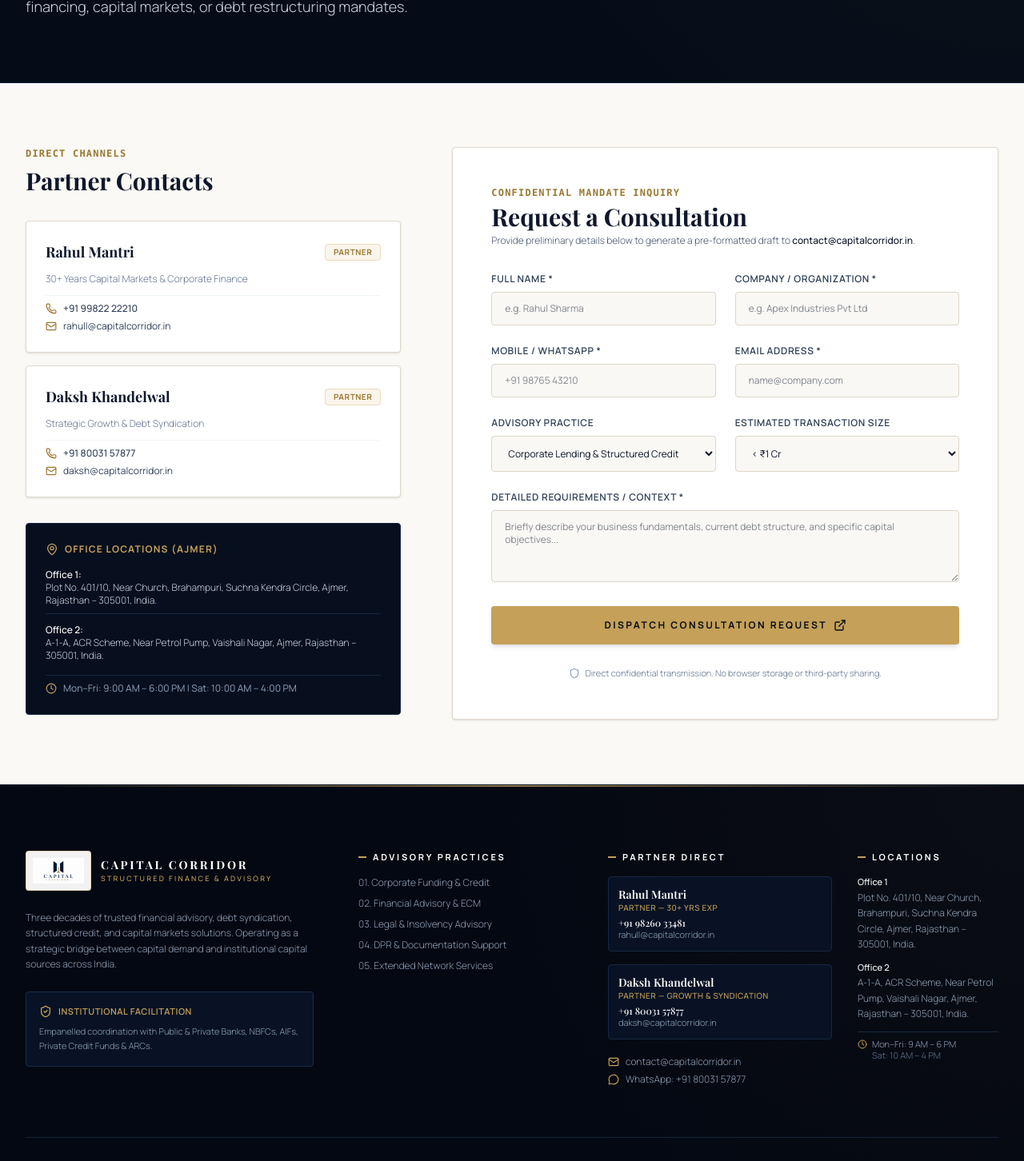
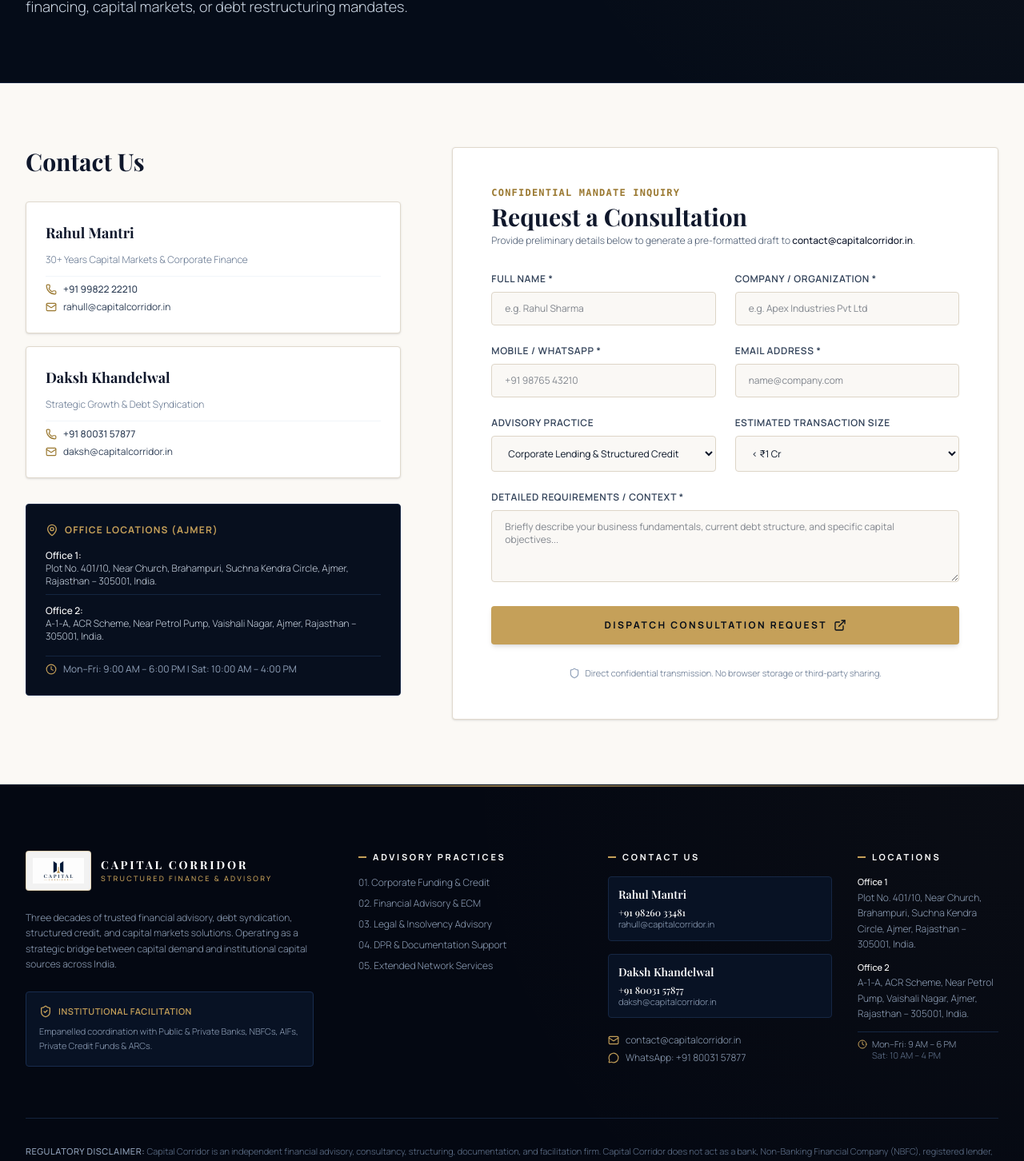
Before and after one commit to Saksham1105/Capital_Corridor, a React (Vite) app: page /contact in a window 1280 px wide. Shown: the part 405-1857 px from the top of the page at 80% size. Built offline with nearby package versions, Linux system fonts and the light colour scheme; a web font is replaced by a local one.

Commit message:
fix: update contact labels and remove partner text

```diff
--- a/src/components/Footer.tsx
+++ b/src/components/Footer.tsx
@@ -90,24 +90,22 @@
             </ul>
           </div>
 
-          {/* Column 3: Direct Partner Channels */}
+          {/* Column 3: Direct Channels */}
           <div className="lg:col-span-3 space-y-4">
             <h3 className="text-white text-[11px] font-bold uppercase tracking-[0.25em] flex items-center gap-2">
-              <span className="w-2.5 h-0.5 bg-[#C5A059]" /> Partner Direct
+              <span className="w-2.5 h-0.5 bg-[#C5A059]" /> Contact Us
             </h3>
 
             <div className="space-y-4 text-xs font-light">
               <div className="p-3 bg-[#081224] border border-[#162744] rounded-sm">
                 <div className="text-white font-serif text-sm font-semibold">Rahul Mantri</div>
-                <div className="text-[10px] text-[#C5A059] font-medium tracking-wider uppercase mb-1">Partner — 30+ Yrs Exp</div>
-                <a href="tel:+919826033481" className="text-white hover:text-[#C5A059] transition-colors block text-xs font-serif font-medium">+91 98260 33481</a>
+                <a href="tel:+919826033481" className="text-white hover:text-[#C5A059] transition-colors block text-xs font-serif font-medium mt-1">+91 98260 33481</a>
                 <a href="mailto:rahull@capitalcorridor.in" className="text-slate-400 hover:text-white transition-colors block text-[11px] font-sans">rahull@capitalcorridor.in</a>
               </div>
 
               <div className="p-3 bg-[#081224] border border-[#162744] rounded-sm">
                 <div className="text-white font-serif text-sm font-semibold">Daksh Khandelwal</div>
-                <div className="text-[10px] text-[#C5A059] font-medium tracking-wider uppercase mb-1">Partner — Growth & Syndication</div>
-                <a href="tel:+918003157877" className="text-white hover:text-[#C5A059] transition-colors block text-xs font-serif font-medium">+91 80031 57877</a>
+                <a href="tel:+918003157877" className="text-white hover:text-[#C5A059] transition-colors block text-xs font-serif font-medium mt-1">+91 80031 57877</a>
                 <a href="mailto:daksh@capitalcorridor.in" className="text-slate-400 hover:text-white transition-colors block text-[11px] font-sans">daksh@capitalcorridor.in</a>
               </div>
 
--- a/src/components/home/LeadershipShowcaseV4.tsx
+++ b/src/components/home/LeadershipShowcaseV4.tsx
@@ -43,7 +43,7 @@
             <div className="flex-1 space-y-4">
               <div>
                 <span className="text-[10px] font-bold uppercase tracking-[0.25em] text-[#9A7830]">
-                  Partner &bull; 30+ Years Experience
+                  30+ Years Experience
                 </span>
                 <h3 className="text-2xl font-serif font-bold text-slate-900 mt-1">
                   Rahul Mantri
@@ -88,7 +88,7 @@
             <div className="flex-1 space-y-4">
               <div>
                 <span className="text-[10px] font-bold uppercase tracking-[0.25em] text-[#9A7830]">
-                  Partner &bull; Strategic Growth
+                  Strategic Growth
                 </span>
                 <h3 className="text-2xl font-serif font-bold text-slate-900 mt-1">
                   Daksh Khandelwal
--- a/src/pages/ContactUs.tsx
+++ b/src/pages/ContactUs.tsx
@@ -71,11 +71,8 @@
           {/* Left Column: Direct Leadership & Locations */}
           <div className="lg:col-span-5 space-y-8">
             <div>
-              <span className="font-mono text-xs font-bold text-[#9A7830] uppercase tracking-widest block mb-2">
-                DIRECT CHANNELS
-              </span>
               <h2 className="text-2xl sm:text-3xl font-serif font-bold text-slate-900">
-                Partner Contacts
+                Contact Us
               </h2>
             </div>
 
@@ -84,9 +81,6 @@
               <div className="p-6 bg-white border border-[#E0D9CD] rounded-sm shadow-sm space-y-3">
                 <div className="flex items-center justify-between">
                   <h3 className="font-serif text-lg font-bold text-slate-900">Rahul Mantri</h3>
-                  <span className="text-[10px] font-bold uppercase tracking-wider text-[#9A7830] bg-[#FAF5EC] px-2.5 py-0.5 rounded border border-[#EADBBE]">
-                    Partner
-                  </span>
                 </div>
                 <p className="text-xs text-slate-500 font-light">30+ Years Capital Markets &amp; Corporate Finance</p>
                 <div className="pt-2 border-t border-slate-100 space-y-1.5 text-xs text-slate-700">
@@ -104,9 +98,6 @@
               <div className="p-6 bg-white border border-[#E0D9CD] rounded-sm shadow-sm space-y-3">
                 <div className="flex items-center justify-between">
                   <h3 className="font-serif text-lg font-bold text-slate-900">Daksh Khandelwal</h3>
-                  <span className="text-[10px] font-bold uppercase tracking-wider text-[#9A7830] bg-[#FAF5EC] px-2.5 py-0.5 rounded border border-[#EADBBE]">
-                    Partner
-                  </span>
                 </div>
                 <p className="text-xs text-slate-500 font-light">Strategic Growth &amp; Debt Syndication</p>
                 <div className="pt-2 border-t border-slate-100 space-y-1.5 text-xs text-slate-700">
--- a/src/pages/OurTeam.tsx
+++ b/src/pages/OurTeam.tsx
@@ -80,7 +80,7 @@
               <div>
                 <h2 className="text-2xl sm:text-3xl font-serif font-bold text-slate-900">Rahul Mantri</h2>
                 <div className="text-xs uppercase font-bold text-[#9A7830] tracking-widest mt-1">
-                  Partner &bull; 30+ Years Experience
+                  30+ Years Experience
                 </div>
               </div>
 
@@ -133,7 +133,7 @@
               <div>
                 <h2 className="text-2xl sm:text-3xl font-serif font-bold text-slate-900">Daksh Khandelwal</h2>
                 <div className="text-xs uppercase font-bold text-[#9A7830] tracking-widest mt-1">
-                  Partner &bull; Strategic Growth &amp; Syndication
+                  Strategic Growth
                 </div>
               </div>
 
```
